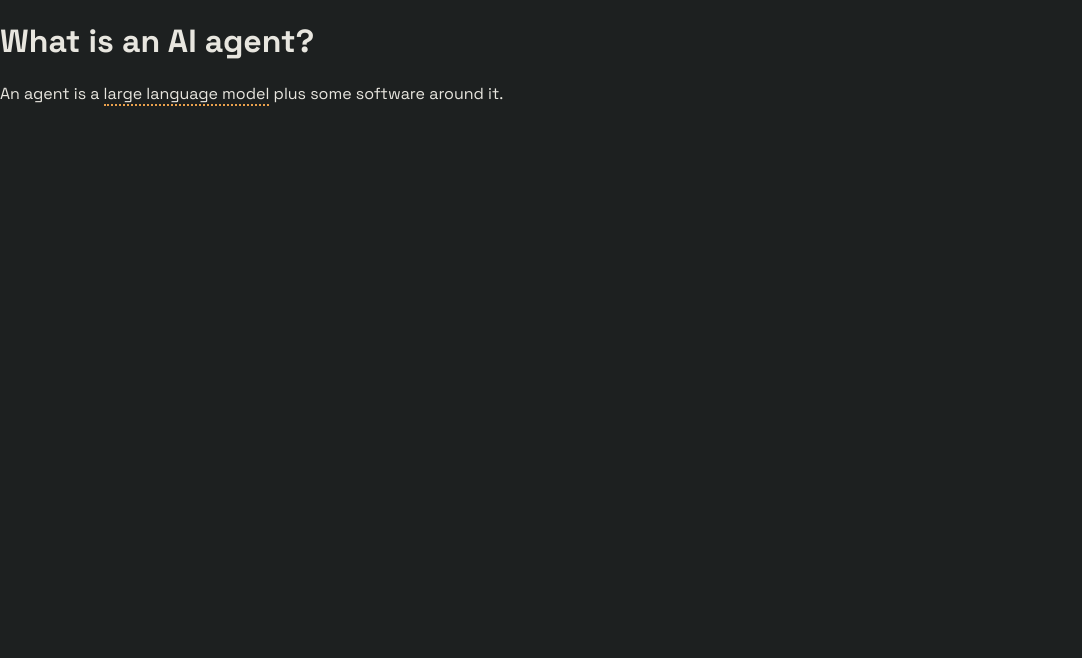
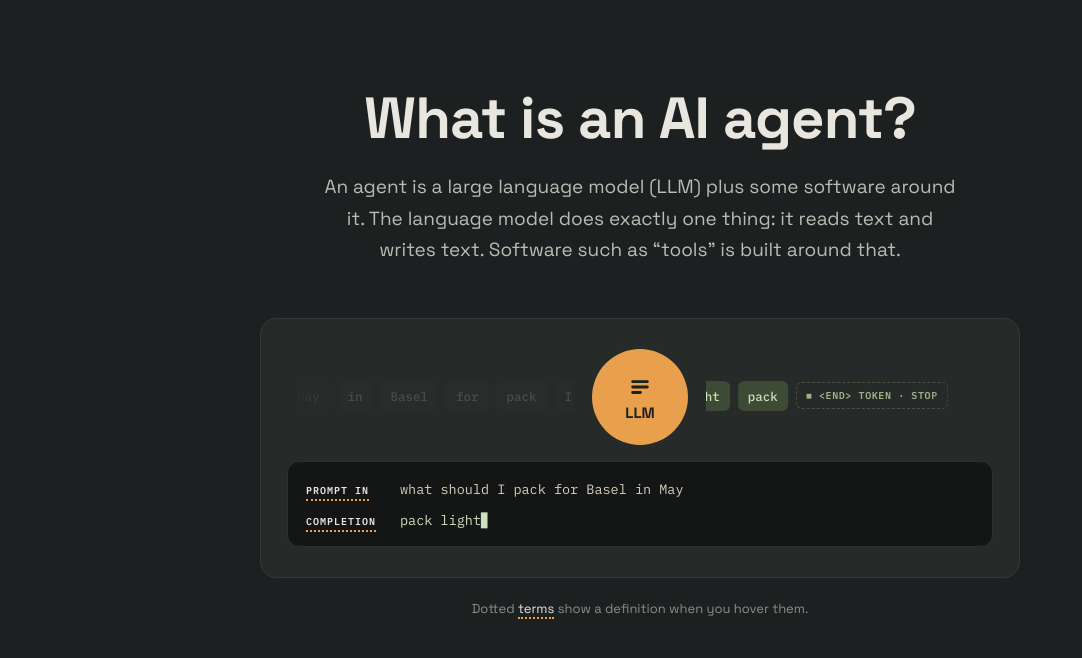
Before and after one commit to just-barcodes/learn-llm-agents, a React (Vite) app: page / in a window 1280 px wide. Shown: the top 658 px of the page, without its empty margins (0-1082 px from the left). Built offline with nearby package versions, Linux system fonts and the light colour scheme.

Commit message:
Add Hero section with token-flow + typewriter animation

```diff
--- a/src/App.tsx
+++ b/src/App.tsx
@@ -1,15 +1,11 @@
 import { GlossaryProvider } from './components/glossary/GlossaryProvider.tsx';
-import { Term } from './components/glossary/Term.tsx';
+import { Hero } from './sections/Hero/Hero.tsx';
 
 export function App() {
   return (
     <GlossaryProvider>
       <main>
-        <h1>What is an AI agent?</h1>
-        <p>
-          An agent is a <Term term="llm">large language model</Term> plus some software
-          around it.
-        </p>
+        <Hero />
       </main>
     </GlossaryProvider>
   );
--- /dev/null
+++ b/src/hooks/useTicker.ts
@@ -0,0 +1,18 @@
+import { useEffect, useState } from 'react';
+
+/**
+ * A self-resetting counter that increments every `periodMs` and wraps back to
+ * 0 once it passes `max`. Used to drive looping, time-based animations.
+ */
+export function useTicker(periodMs: number, max: number): number {
+  const [n, setN] = useState(0);
+
+  useEffect(() => {
+    const id = setInterval(() => {
+      setN((v) => (v > max ? 0 : v + 1));
+    }, periodMs);
+    return () => clearInterval(id);
+  }, [periodMs, max]);
+
+  return n;
+}
--- /dev/null
+++ b/src/sections/Hero/Hero.module.css
@@ -0,0 +1,167 @@
+.hero {
+  max-width: var(--page-max);
+  margin: 0 auto;
+  padding: 88px var(--page-pad) 64px;
+  text-align: center;
+}
+
+.title {
+  font-size: 58px;
+  line-height: 1.06;
+  margin: 0 0 22px;
+  font-weight: 700;
+  letter-spacing: -0.015em;
+}
+
+.intro {
+  font-size: 19px;
+  line-height: 1.65;
+  color: var(--fg-muted);
+  max-width: 640px;
+  margin: 0 auto;
+}
+
+/* ---- animated core ---- */
+.core {
+  max-width: 760px;
+  margin: 52px auto 0;
+  background: #262b2a;
+  border: 1px solid #343838;
+  border-radius: 16px;
+  padding: 30px 26px;
+  overflow: hidden;
+}
+
+.flowRow {
+  display: flex;
+  align-items: center;
+  gap: 18px;
+}
+
+.stream {
+  flex: 1;
+  overflow: hidden;
+  position: relative;
+  height: 32px;
+}
+.streamIn {
+  mask-image: linear-gradient(90deg, transparent, black 22%, black 100%);
+}
+.streamOut {
+  mask-image: linear-gradient(90deg, black 0%, black 78%, transparent);
+}
+
+.track {
+  display: flex;
+  position: absolute;
+  transform: translateX(0);
+}
+.tokens {
+  display: flex;
+  gap: 8px;
+  padding-right: 8px;
+}
+
+.token {
+  font: 500 12.5px var(--font-mono);
+  padding: 7px 10px;
+  border-radius: 6px;
+  white-space: nowrap;
+}
+.tokenIn {
+  background: #343838;
+  color: #d8cdb8;
+}
+.tokenOut {
+  background: #3d4a35;
+  color: #cfe0bd;
+}
+
+.badge {
+  align-self: center;
+  font: 600 10px var(--font-mono);
+  letter-spacing: 0.06em;
+  text-transform: uppercase;
+  padding: 6px 9px;
+  border-radius: 6px;
+  white-space: nowrap;
+}
+.badgeIn {
+  color: var(--fg-dim);
+  border: 1px dashed #4a4f4e;
+}
+.badgeOut {
+  color: var(--green-soft);
+  border: 1px dashed #4a5540;
+}
+.spacer {
+  flex: none;
+  width: 150px;
+}
+
+.llm {
+  flex: none;
+  width: 96px;
+  height: 96px;
+  border-radius: 50%;
+  background: var(--accent);
+  display: flex;
+  flex-direction: column;
+  align-items: center;
+  justify-content: center;
+  animation: pulseRing 3s ease-in-out infinite;
+}
+.llmIcon {
+  display: block;
+  margin-bottom: 1px;
+}
+.llmLabel {
+  font-weight: 700;
+  font-size: 15px;
+  color: var(--accent-ink);
+}
+
+/* ---- prompt / completion readout ---- */
+.readout {
+  margin-top: 16px;
+  background: #141616;
+  border: 1px solid #2c3030;
+  border-radius: 12px;
+  padding: 16px 18px;
+  text-align: left;
+}
+.readoutRow {
+  display: flex;
+  gap: 12px;
+  align-items: baseline;
+}
+.readoutRow + .readoutRow {
+  margin-top: 10px;
+}
+.readoutLabel {
+  flex: none;
+  width: 82px;
+}
+.readoutLabelTerm {
+  font: 600 10px var(--font-mono);
+  letter-spacing: 0.1em;
+  text-transform: uppercase;
+}
+.readoutValue {
+  font: 400 13.5px/1.5 var(--font-mono);
+}
+.valueIn {
+  color: #d8cdb8;
+}
+.valueOut {
+  color: #cfe0bd;
+}
+.caret {
+  animation: blink 1s step-end infinite;
+}
+
+.hint {
+  font-size: 13px;
+  color: var(--fg-dim);
+  margin: 22px 0 0;
+}
--- /dev/null
+++ b/src/sections/Hero/Hero.tsx
@@ -0,0 +1,145 @@
+import { useLayoutEffect, useRef } from 'react';
+import { Term } from '../../components/glossary/Term.tsx';
+import { useTicker } from '../../hooks/useTicker.ts';
+import styles from './Hero.module.css';
+
+// The prompt is typed in, then (after a short gap) the completion is typed out.
+const PROMPT = 'what should I pack for Basel in May';
+const COMPLETION = 'pack light layers and bring a small umbrella';
+const GAP = 12; // ticks between finishing the prompt and starting the completion
+const TICK_MS = 95;
+
+// Tokens shown streaming into / out of the model (order reads right-to-left as
+// they scroll, matching the spoken prompt/completion).
+const IN_TOKENS = ['May', 'in', 'Basel', 'for', 'pack', 'I', 'should', 'what'];
+const OUT_TOKENS = ['umbrella', 'small', 'a', 'bring', 'and', 'layers', 'light', 'pack'];
+
+const clamp01 = (x: number) => Math.max(0, Math.min(1, x));
+
+/** Slide a token stream so its end aligns with the model as progress hits 1. */
+function applyFlow(
+  el: HTMLElement | null,
+  progress: number,
+  bright: boolean,
+  tween: string,
+) {
+  if (!el || !el.parentElement) return;
+  const overflow = Math.max(0, el.scrollWidth - el.parentElement.clientWidth);
+  el.style.transition = tween;
+  el.style.transform = `translateX(${(progress - 1) * overflow}px)`;
+  el.style.opacity = bright ? '1' : '0.2';
+}
+
+export function Hero() {
+  const maxN = PROMPT.length + GAP + COMPLETION.length;
+  const n = useTicker(TICK_MS, maxN + 26);
+
+  const inRef = useRef<HTMLDivElement>(null);
+  const outRef = useRef<HTMLDivElement>(null);
+  const prevN = useRef<number | null>(null);
+
+  const inputPhase = n <= PROMPT.length + GAP;
+  const pIn = clamp01(n / PROMPT.length);
+  const pOut = clamp01((n - PROMPT.length - GAP) / COMPLETION.length);
+
+  useLayoutEffect(() => {
+    // Skip the transform tween on the wrap-around back to the start.
+    const wrapped = prevN.current != null && n < prevN.current;
+    prevN.current = n;
+    const tween = wrapped ? 'opacity .4s' : 'transform 95ms linear, opacity .4s';
+    applyFlow(inRef.current, pIn, inputPhase, tween);
+    applyFlow(outRef.current, pOut, !inputPhase, tween);
+  }, [n, pIn, pOut, inputPhase]);
+
+  const typedIn = PROMPT.slice(0, Math.min(n, PROMPT.length));
+  const typedOut = COMPLETION.slice(
+    0,
+    Math.max(0, Math.min(n - PROMPT.length - GAP, COMPLETION.length)),
+  );
+
+  return (
+    <header className={styles.hero}>
+      <h1 className={styles.title}>What is an AI agent?</h1>
+      <p className={styles.intro}>
+        An agent is a large language model (LLM) plus some software around it. The
+        language model does exactly one thing: it reads text and writes text. Software
+        such as “tools” is built around that.
+      </p>
+
+      <div className={styles.core}>
+        <div className={styles.flowRow}>
+          <div className={`${styles.stream} ${styles.streamIn}`}>
+            <div ref={inRef} className={styles.track}>
+              <div className={styles.tokens}>
+                {IN_TOKENS.map((t, i) => (
+                  <span key={i} className={`${styles.token} ${styles.tokenIn}`}>
+                    {t}
+                  </span>
+                ))}
+                <span className={`${styles.badge} ${styles.badgeIn}`}>
+                  ⏎ end of prompt
+                </span>
+              </div>
+            </div>
+          </div>
+
+          <div className={styles.llm} aria-label="LLM">
+            <svg viewBox="0 0 24 24" width="30" height="30" className={styles.llmIcon}>
+              <g fill="var(--accent-ink)">
+                <rect x="5" y="6.5" width="14" height="2.3" rx="1.15" />
+                <rect x="5" y="10.85" width="14" height="2.3" rx="1.15" />
+                <rect x="5" y="15.2" width="8.5" height="2.3" rx="1.15" />
+              </g>
+            </svg>
+            <span className={styles.llmLabel}>LLM</span>
+          </div>
+
+          <div className={`${styles.stream} ${styles.streamOut}`}>
+            <div ref={outRef} className={styles.track}>
+              <div className={styles.tokens}>
+                {OUT_TOKENS.map((t, i) => (
+                  <span key={i} className={`${styles.token} ${styles.tokenOut}`}>
+                    {t}
+                  </span>
+                ))}
+                <span className={`${styles.badge} ${styles.badgeOut}`}>
+                  ■ &lt;end&gt; token · stop
+                </span>
+                <span aria-hidden="true" className={styles.spacer} />
+              </div>
+            </div>
+          </div>
+        </div>
+
+        <div className={styles.readout}>
+          <div className={styles.readoutRow}>
+            <span className={styles.readoutLabel}>
+              <Term term="prompt">
+                <span className={styles.readoutLabelTerm}>Prompt in</span>
+              </Term>
+            </span>
+            <span className={`${styles.readoutValue} ${styles.valueIn}`}>
+              {typedIn}
+              {inputPhase && <span className={styles.caret}>▋</span>}
+            </span>
+          </div>
+          <div className={styles.readoutRow}>
+            <span className={styles.readoutLabel}>
+              <Term term="completion">
+                <span className={styles.readoutLabelTerm}>Completion</span>
+              </Term>
+            </span>
+            <span className={`${styles.readoutValue} ${styles.valueOut}`}>
+              {typedOut}
+              {!inputPhase && <span className={styles.caret}>▋</span>}
+            </span>
+          </div>
+        </div>
+      </div>
+
+      <p className={styles.hint}>
+        Dotted <Term term="llm">terms</Term> show a definition when you hover them.
+      </p>
+    </header>
+  );
+}
```
Also changed, not shown: 2 other files (tests, documents, lock files or other folders).
